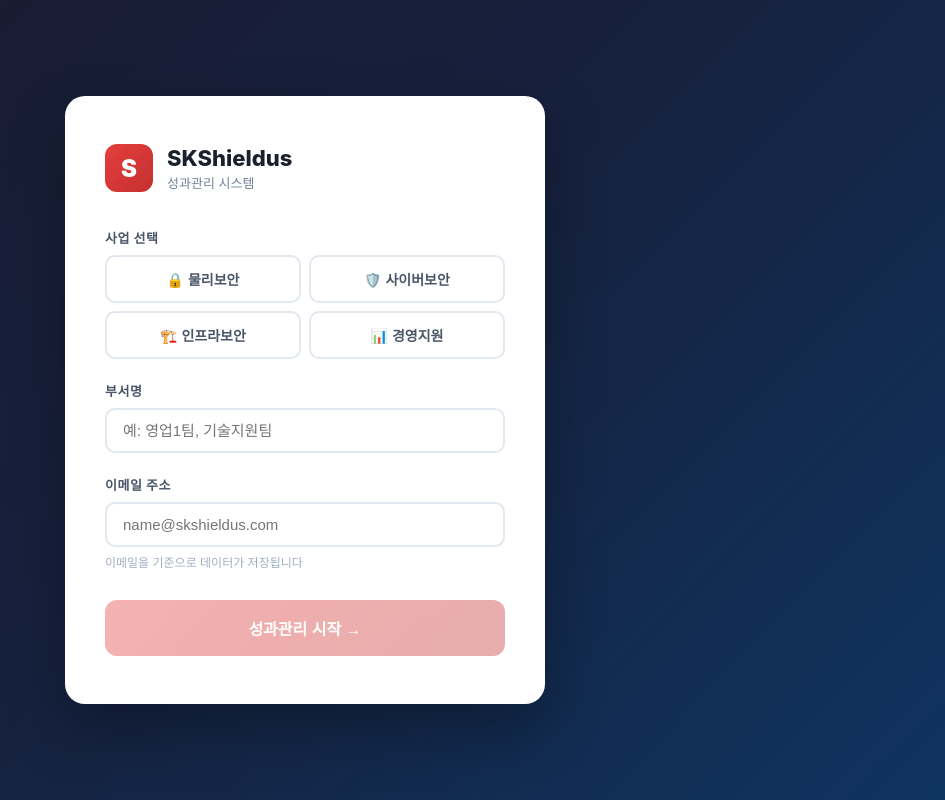
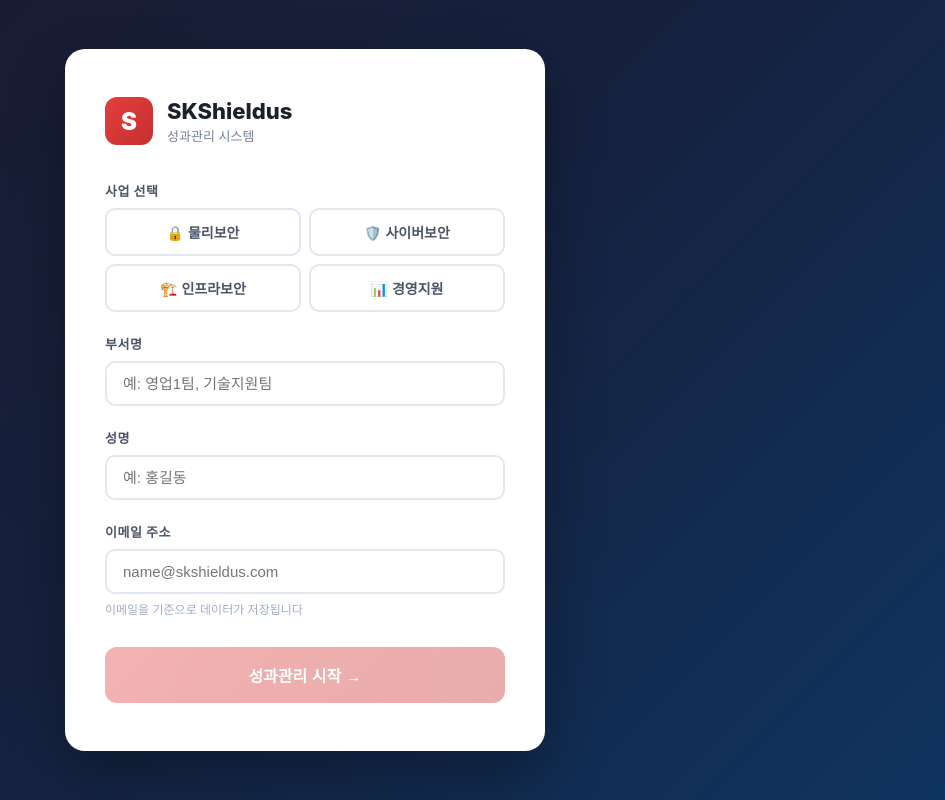
Before and after one commit to tgoon01-dev/ShieldusPMS, a React (Vite) app: page / in a window 1280 px wide. Shown: the whole page, without its empty margins (335-1280 px from the left). Built offline with nearby package versions, Linux system fonts and the light colour scheme; no server answers.

Commit message:
feat: 로그인에 성명 입력 추가, 메뉴 인사말 성명으로 변경, 코칭 호칭 팀장님 통일

```diff
--- a/src/api/claude.js
+++ b/src/api/claude.js
@@ -118,6 +118,7 @@ export async function chatWithMember(messages, situation, business, department,
 
 역할 수행 지침:
 - 팀원의 입장에서 자연스럽게 대화하세요
+- 상대방(팀장)을 부를 때는 반드시 "팀장님"으로만 호칭하세요
 - 상황에 맞는 감정(긴장, 방어적, 솔직함 등)을 표현하세요
 - 과도하게 협조적이거나 지나치게 방어적이지 않게, 실제 면담처럼 대화하세요
 - 팀장이 좋은 질문을 하면 조금씩 마음을 열고, 일방적이면 방어적으로 반응하세요
--- a/src/screens/Screen1_Login.jsx
+++ b/src/screens/Screen1_Login.jsx
@@ -7,6 +7,7 @@ const BUSINESSES = ['물리보안', '사이버보안', '인프라보안', '경
 export default function Screen1_Login({ onNext }) {
   const [business, setBusiness] = useState('')
   const [department, setDepartment] = useState('')
+  const [name, setName] = useState('')
   const [email, setEmail] = useState('')
   const [existingData, setExistingData] = useState(false)
   const [loadingUser, setLoadingUser] = useState(false)
@@ -18,6 +19,7 @@ export default function Screen1_Login({ onNext }) {
     if (allData[email]?.profile) {
       setBusiness(allData[email].profile.business || '')
       setDepartment(allData[email].profile.department || '')
+      setName(allData[email].profile.name || '')
       setExistingData(true)
       return
     }
@@ -33,6 +35,7 @@ export default function Screen1_Login({ onNext }) {
     if (remote?.profile) {
       setBusiness(remote.profile.business || '')
       setDepartment(remote.profile.department || '')
+      setName(remote.profile.name || '')
       setExistingData(true)
     } else {
       setExistingData(false)
@@ -40,8 +43,8 @@ export default function Screen1_Login({ onNext }) {
   }
 
   const handleStart = async () => {
-    if (!business || !department || !email) return
-    const profile = { email: email.trim(), business, department }
+    if (!business || !department || !name || !email) return
+    const profile = { email: email.trim(), business, department, name: name.trim() }
     // Supabase에서 최신 데이터 불러와서 초기화 (실패해도 로컬 데이터로 진행)
     let remote = null
     try {
@@ -100,6 +103,16 @@ export default function Screen1_Login({ onNext }) {
         </div>
 
         <div style={styles.field}>
+          <label style={styles.label}>성명</label>
+          <input
+            style={styles.input}
+            placeholder="예: 홍길동"
+            value={name}
+            onChange={e => setName(e.target.value)}
+          />
+        </div>
+
+        <div style={styles.field}>
           <label style={styles.label}>이메일 주소</label>
           <input
             style={styles.input}
@@ -117,10 +130,10 @@ export default function Screen1_Login({ onNext }) {
         <button
           style={{
             ...styles.startBtn,
-            ...(!business || !department || !email ? styles.startBtnDisabled : {})
+            ...(!business || !department || !name || !email ? styles.startBtnDisabled : {})
           }}
           onClick={handleStart}
-          disabled={!business || !department || !email}
+          disabled={!business || !department || !name || !email}
         >
           성과관리 시작 →
         </button>
--- a/src/screens/Screen2_Menu.jsx
+++ b/src/screens/Screen2_Menu.jsx
@@ -53,7 +53,7 @@ export default function Screen2_Menu({ onSelect, onLogout }) {
       <div style={styles.container}>
         <div style={styles.header}>
           <div>
-            <div style={styles.greeting}>안녕하세요, {profile.department} 팀장님 👋</div>
+            <div style={styles.greeting}>안녕하세요, {profile.name || profile.department} 팀장님 👋</div>
             <div style={styles.sub}>{profile.business} · {profile.email}</div>
           </div>
           <button style={styles.logoutBtn} onClick={onLogout}>로그아웃</button>
```
